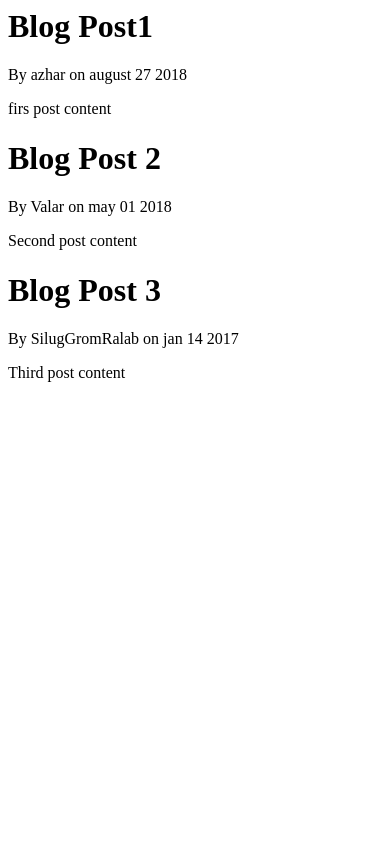
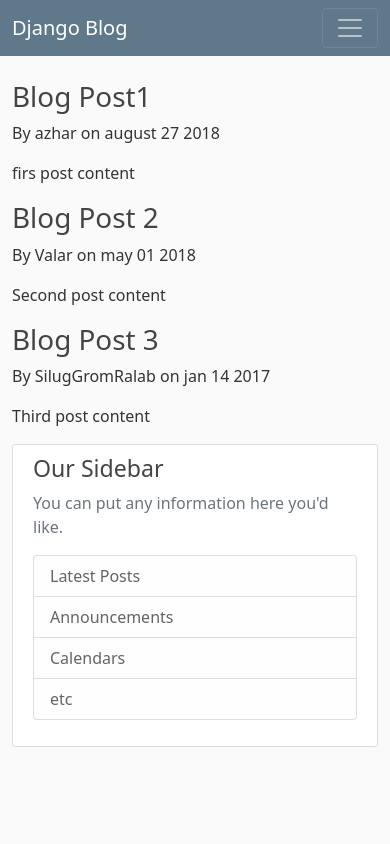
Before and after one commit to AzharUddinSheikh/Django-Corey-Tut, a Django app: page /blog/ in a window 390 px wide. Run offline with Django 3.2, Linux system fonts and the light colour scheme.

Commit message:
copied some snippet navigation | css | main | bootstrap deign to make our blog beautiful

```diff
--- /dev/null
+++ b/blog/static/blog/main.css
@@ -0,0 +1,84 @@
+body {
+    background: #fafafa;
+    color: #333333;
+    margin-top: 5rem;
+  }
+
+  h1, h2, h3, h4, h5, h6 {
+    color: #444444;
+  }
+
+  ul {
+    margin: 0;
+  }
+
+  .bg-steel {
+    background-color: #5f788a;
+  }
+
+  .site-header .navbar-nav .nav-link {
+    color: #cbd5db;
+  }
+
+  .site-header .navbar-nav .nav-link:hover {
+    color: #ffffff;
+  }
+
+  .site-header .navbar-nav .nav-link.active {
+    font-weight: 500;
+  }
+
+  .content-section {
+    background: #ffffff;
+    padding: 10px 20px;
+    border: 1px solid #dddddd;
+    border-radius: 3px;
+    margin-bottom: 20px;
+  }
+
+  .article-title {
+    color: #444444;
+  }
+
+  a.article-title:hover {
+    color: #428bca;
+    text-decoration: none;
+  }
+
+  .article-content {
+    white-space: pre-line;
+  }
+
+  .article-img {
+    height: 65px;
+    width: 65px;
+    margin-right: 16px;
+  }
+
+  .article-metadata {
+    padding-bottom: 1px;
+    margin-bottom: 4px;
+    border-bottom: 1px solid #e3e3e3
+  }
+
+  .article-metadata a:hover {
+    color: #333;
+    text-decoration: none;
+  }
+
+  .article-svg {
+    width: 25px;
+    height: 25px;
+    vertical-align: middle;
+  }
+
+  .account-img {
+    height: 125px;
+    width: 125px;
+    margin-right: 20px;
+    margin-bottom: 16px;
+  }
+
+  .account-heading {
+    font-size: 2.5rem;
+  }
--- a/blog/templates/blog/base.html
+++ b/blog/templates/blog/base.html
@@ -1,18 +1,76 @@
+{% load static %}
 <html lang="en">
 
 <head>
     <meta charset="UTF-8">
     <meta http-equiv="X-UA-Compatible" content="IE=edge">
     <meta name="viewport" content="width=device-width, initial-scale=1.0">
-     {% if title %}
-        <title>Django Blog {{title}}</title>
+
+    <link href="https://cdn.jsdelivr.net/npm/bootstrap@5.0.0-beta2/dist/css/bootstrap.min.css" rel="stylesheet"
+        integrity="sha384-BmbxuPwQa2lc/FVzBcNJ7UAyJxM6wuqIj61tLrc4wSX0szH/Ev+nYRRuWlolflfl" crossorigin="anonymous">
+
+    <link rel="stylesheet" type="text/css" href="{% static 'blog/main.css' %}">
+
+    {% if title %}
+    <title>Django Blog {{title}}</title>
     {% else %}
-        <title>Django Blog</title>
+    <title>Django Blog</title>
     {% endif %}
 </head>
 
 <body>
-    {% block content %}{% endblock %}
+
+    <!-- navigation snippet copied -->
+    <header class="site-header">
+        <nav class="navbar navbar-expand-md navbar-dark bg-steel fixed-top">
+            <div class="container">
+                <a class="navbar-brand mr-4" href="/">Django Blog</a>
+                <button class="navbar-toggler" type="button" data-toggle="collapse" data-target="#navbarToggle"
+                    aria-controls="navbarToggle" aria-expanded="false" aria-label="Toggle navigation">
+                    <span class="navbar-toggler-icon"></span>
+                </button>
+                <div class="collapse navbar-collapse" id="navbarToggle">
+                    <div class="navbar-nav mr-auto">
+                        <a class="nav-item nav-link" href="/">Home</a>
+                        <a class="nav-item nav-link" href="/about">About</a>
+                    </div>
+                    <!-- Navbar Right Side -->
+                    <div class="navbar-nav">
+                        <a class="nav-item nav-link" href="#">Login</a>
+                        <a class="nav-item nav-link" href="#">Register</a>
+                    </div>
+                </div>
+            </div>
+        </nav>
+    </header>
+
+    <!-- Main snippet copied -->
+    <main role="main" class="container">
+        <div class="row">
+            <div class="col-md-8">
+                {% block content %}{% endblock %}
+            </div>
+            <div class="col-md-4">
+                <div class="content-section">
+                    <h3>Our Sidebar</h3>
+                    <p class='text-muted'>You can put any information here you'd like.
+                    <ul class="list-group">
+                        <li class="list-group-item list-group-item-light">Latest Posts</li>
+                        <li class="list-group-item list-group-item-light">Announcements</li>
+                        <li class="list-group-item list-group-item-light">Calendars</li>
+                        <li class="list-group-item list-group-item-light">etc</li>
+                    </ul>
+                    </p>
+                </div>
+            </div>
+        </div>
+    </main>
+
+    <!-- copied from bootstraps -->
+    <script src="https://cdn.jsdelivr.net/npm/bootstrap@5.0.0-beta2/dist/js/bootstrap.bundle.min.js"
+        integrity="sha384-b5kHyXgcpbZJO/tY9Ul7kGkf1S0CWuKcCD38l8YkeH8z8QjE0GmW1gYU5S9FOnJ0"
+        crossorigin="anonymous"></script>
+
 </body>
 
 </html>
```
